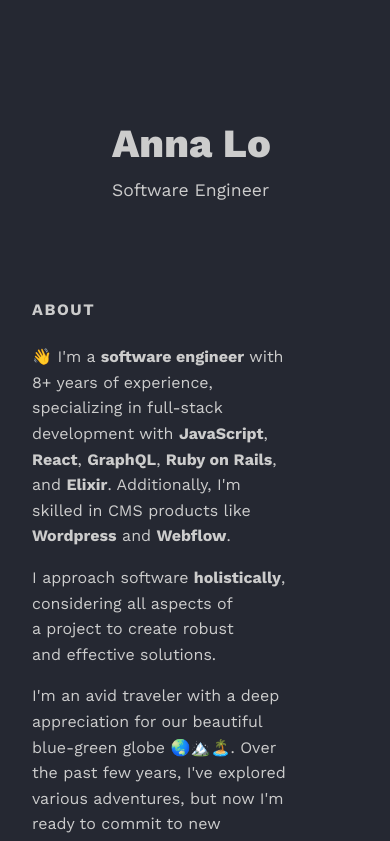
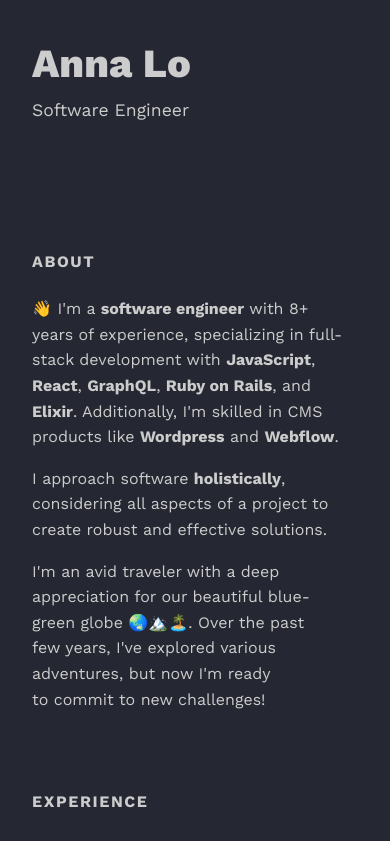
Before and after one commit to annalo/annalo.dev, a React (Create React App) app: page / in a window 390 px wide. Shown: the top 841 px of the page. Built offline with nearby package versions, Linux system fonts and the light colour scheme.

Commit message:
padding for small screens

```diff
--- a/src/Components/Portfolio.css
+++ b/src/Components/Portfolio.css
@@ -23,7 +23,12 @@
 @media (max-width: 768px) {
   .Portfolio {
     flex-direction: column;
-    margin: 2rem;
+  }
+  .Portfolio-sidebar {
+    padding: 2rem;
+  }
+  .Portfolio-main {
+    padding: 2rem;
   }
   .Portfolio h4 {
     display: block;
```
